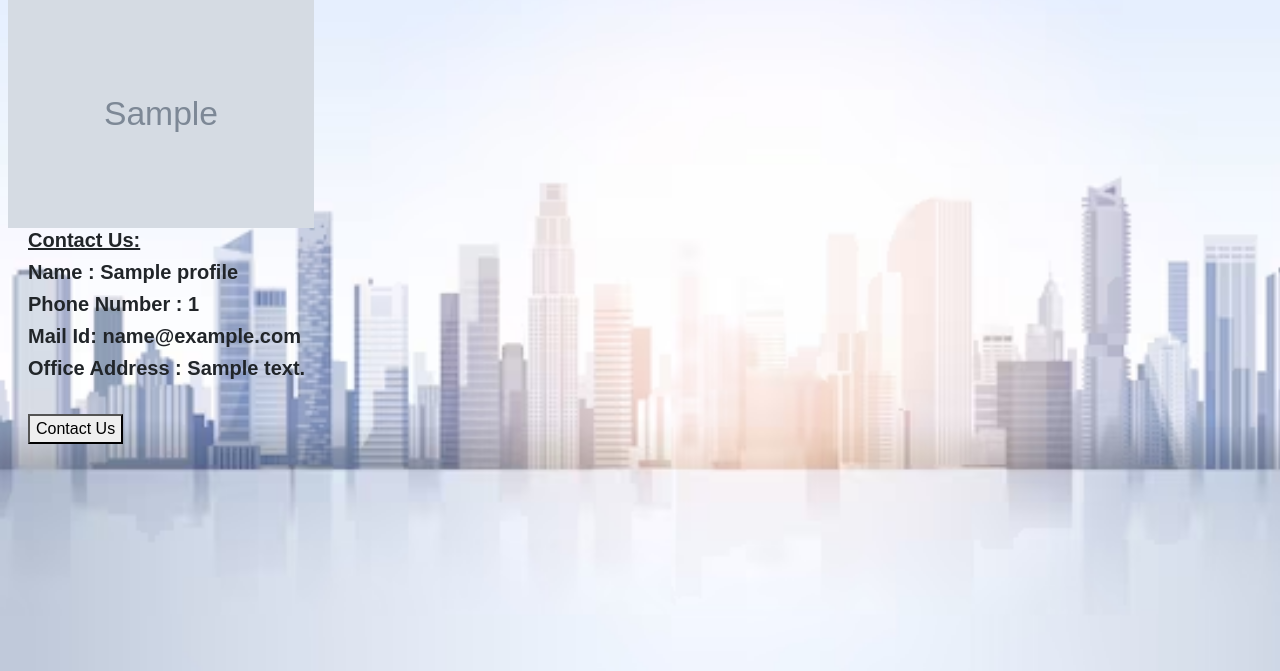
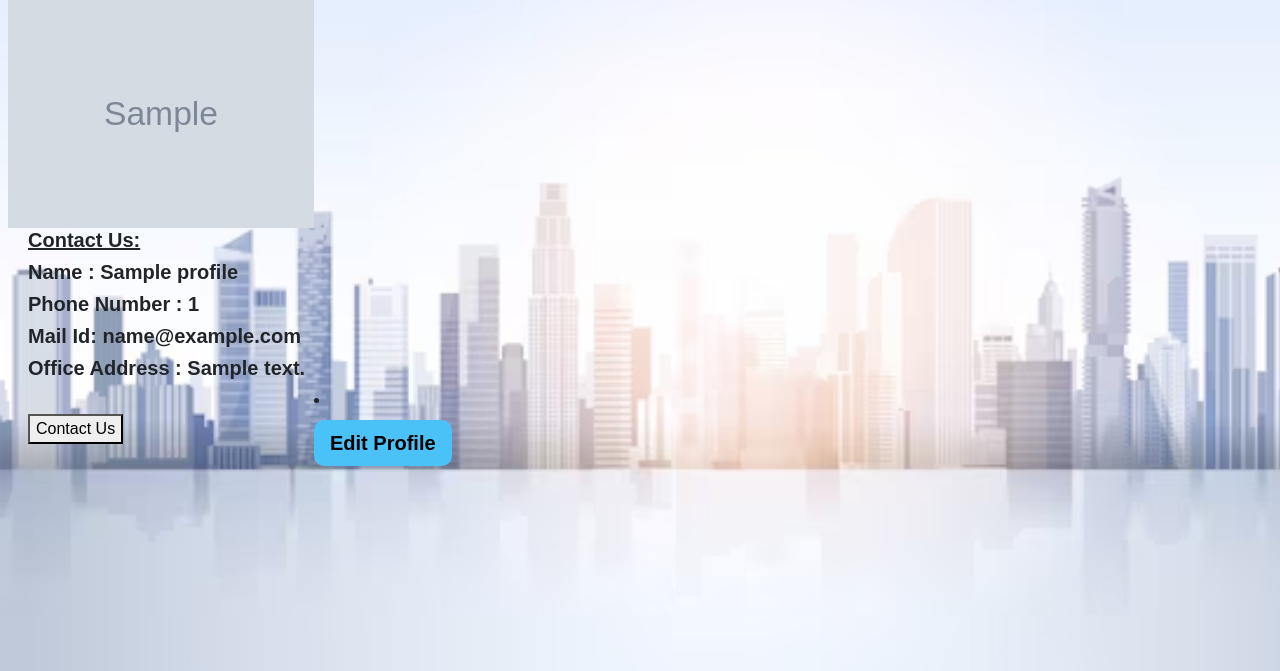
Before and after one commit to MansiKamthan/MSD-Project, a Django app: page /profile/ in a window 1280 px wide. Shown: the part 129-800 px from the top of the page. Run offline with Django 3.2, Linux system fonts and the light colour scheme; a user stored in the database is signed in; tables that the repository leaves empty hold one stand-in row (values such as "Sample post"); grey boxes marked "Sample" are stand-in pictures; some libraries are stand-ins or nearby versions.

Commit message:
Edit profile functionality added

```diff
--- a/home/urls.py
+++ b/home/urls.py
@@ -4,7 +4,6 @@ from .views import login_view, logout_view, register_view, home_view, event_view
 from django.conf import settings
 from django.conf.urls.static import static
 from . import views
-
 
 app_name = 'home'
 
@@ -15,6 +14,7 @@ urlpatterns = [
     path('event/', event_view, name='event'),
     path('add_event/', views.add_event, name='add_event'),
     path('profile/', profile_view, name='profile'),
+    path('edit_profile/', views.edit_profile, name='edit_profile'),
     path('profile/enquire/', enquire_view, name='enquire'),
     path('listings/', listing_view, name='listings'),
     path('listings/details/<int:pk>/', detail_view, name='details'),
--- a/home/views.py
+++ b/home/views.py
@@ -3,7 +3,7 @@ from django.contrib import messages
 from django.contrib.auth import authenticate, login, logout
 from .models import Property, PropertyImage, PropertyType, PropertyNeighborhood, PropertyPricerange, Search, Profile, \
     Event
-from .forms import RegistrationForm, PropertyForm, EventForm
+from .forms import RegistrationForm, PropertyForm, EventForm, ProfileForm
 from django.urls import reverse
 import os
 from django.utils import timezone
@@ -182,3 +182,15 @@ def generate_report(request):
 
 def enquire_view(request):
     return render(request, 'enquire.html')
+
+
+def edit_profile(request):
+    profile = Profile.objects.get()
+    if request.method == 'POST':
+        form = ProfileForm(request.POST, request.FILES, instance=profile)
+        if form.is_valid():
+            form.save()
+            return redirect('home:profile')
+    else:
+        form = ProfileForm(instance=profile)
+    return render(request, 'edit_profile.html', {'form': form})
--- a/templates/profile.html
+++ b/templates/profile.html
@@ -80,7 +80,8 @@ margin-left:20px;}
   <div class="row">
     <div class="column">
 	<h3> <b>About the Realtor </b></h3>
-        <img id="image-preview" src="{{ profile.profile_image.url }}" style="width:50%";"height:50%">
+        <img id="image-preview" src="{{ profile.profile_image.url }}" style="width:50%"; "height:50%">
+
       	  <br>
 	  <h5> <u><b> Contact Us: </b> </u> </h5>
 	  <h5><b> Name : {{ profile.name }} </b> </h5>
@@ -92,12 +93,12 @@ margin-left:20px;}
         <a href="{% url 'home:enquire' %}"><button> Contact Us  </button></a>
 
   </div>
+        {% if user.is_authenticated %}
+            <li><a class="nav-link" href="{% url 'home:edit_profile' %}"><button class="btn btn-lg btn-viewDetails" style="font-weight: bold">Edit Profile</button></a>
+                     </li>
+                {% endif %}
 </div>
   </div>
-</div>
-
-</body>
-</html>
 
 </body>
 </html>
```
Also changed, not shown: home/forms.py (+7 -1 lines), templates/edit_profile.html (added, +21 -0 lines).
